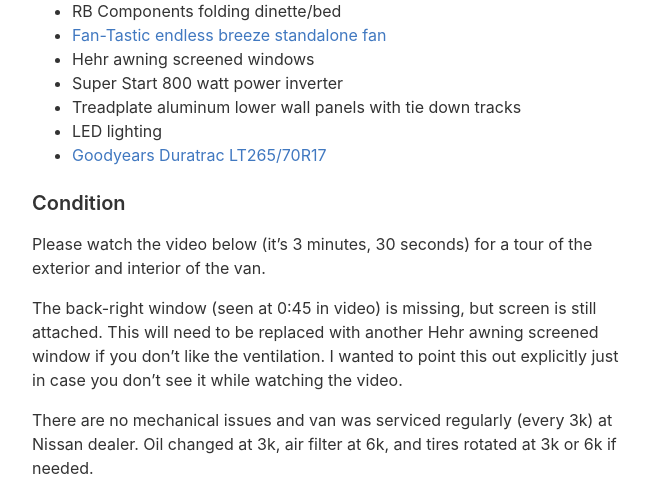
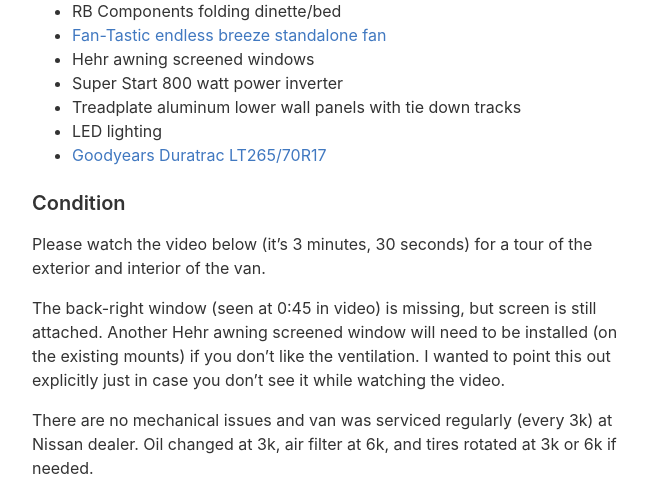
Before and after one commit to chrishunt/chrishunt.github.com, a Jekyll site: the page built from nissan-nv/index.md, in a window 1280 px wide and 900 px high, scrolled down 1677 px, cut to the strip 0-492 px from the top of the window. Shown: the whole strip, without its empty margins (308-957 px from the left). Built offline with Jekyll 4.4.1, drawn with Linux system fonts in a browser that asks for light colours.

Commit message:
Add more details about window

```diff
--- a/nissan-nv/index.md
+++ b/nissan-nv/index.md
@@ -61,8 +61,8 @@
 the van.
 
 The back-right window (seen at 0:45 in video) is missing, but screen is still
-attached. This will need to be replaced with another Hehr awning screened
-window if you don't like the ventilation. I wanted to point this out
+attached. Another Hehr awning screened window will need to be installed (on the
+existing mounts) if you don't like the ventilation. I wanted to point this out
 explicitly just in case you don't see it while watching the video.
 
 There are no mechanical issues and van was serviced regularly (every 3k) at
```
